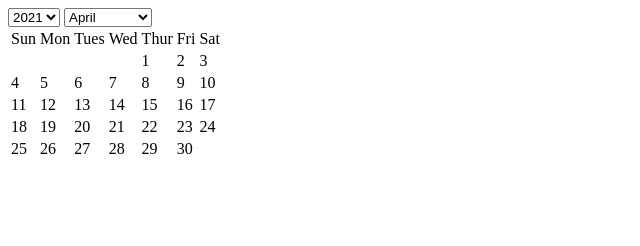
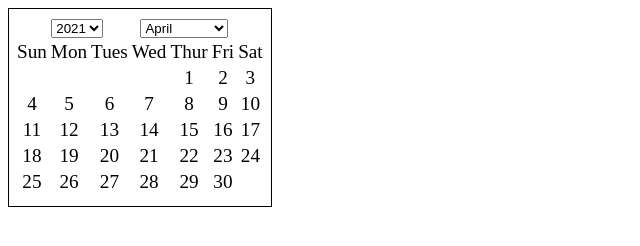
Before and after one commit to wickettc/calendar, a plain HTML site: page index.html in a window 1280 px wide. Shown: the whole page, without its empty margins (0-640 px from the left). Drawn offline with Linux system fonts and the light colour scheme.

Commit message:
days are clickable

```diff
--- a/index.html
+++ b/index.html
@@ -8,7 +8,8 @@
         <title>Calendar</title>
     </head>
     <body>
-        <div>
+        <div class="calendar-container">
+            <div class="calendar-selectors">
                 <select id="select-year"></select>
                 <select id="select-month">
                     <option value="0">January</option>
@@ -25,7 +26,8 @@
                     <option value="11">December</option>
                 </select>
             </div>
-        <div class="calendar"></div>
+            <div id="calendar"></div>
+        </div>
     </body>
     <script src="./script.js"></script>
 </html>
--- a/script.js
+++ b/script.js
@@ -1,6 +1,8 @@
-const calendar = document.querySelector('.calendar');
+const calendar = document.querySelector('#calendar');
 const selYear = document.querySelector('#select-year');
 const selMonth = document.querySelector('#select-month');
+
+let highlightedDay;
 
 for (let i = 1900; i < 2100; i++) {
     let opt = document.createElement('option');
@@ -81,12 +83,34 @@ const createCalendar = (year, month) => {
         }
     }
     calendar.appendChild(table);
+    addListenerToDays(calendar);
 };
 
 const removeOldCal = (par) => {
     while (par.firstChild) {
         par.removeChild(par.firstChild);
     }
+};
+
+const addListenerToDays = (table) => {
+    let tds = document.querySelectorAll('td');
+    tds.forEach((t) => {
+        if (t.dataset.date) {
+            t.classList.add('clickable');
+            t.addEventListener('click', (e) => {
+                highlightDay(e.target);
+            });
+        }
+    });
+};
+
+const highlightDay = (day) => {
+    if (highlightedDay) {
+        highlightedDay.classList.remove('highlight');
+    }
+    highlightedDay = day;
+    console.log(highlightedDay);
+    day.classList.add('highlight');
 };
 
 let today = new Date();
@@ -106,6 +130,3 @@ selMonth.addEventListener('change', () => {
     removeOldCal(calendar);
     createCalendar(selYear.value, selMonth.value);
 });
-
-const selDay = document.querySelectorAll('td');
-selDay.addEventListener('click', (e) => console.log(e.target));
--- a/style.css
+++ b/style.css
@@ -0,0 +1,25 @@
+.calendar-container {
+    display: inline-block;
+    border: 1px solid black;
+    padding: 10px 5px;
+    font-size: 1.2rem;
+}
+
+.calendar-selectors {
+    display: flex;
+    justify-content: space-evenly;
+    width: 100%;
+}
+
+.clickable {
+    cursor: pointer;
+}
+
+.highlight {
+    background-color: black;
+    color: white;
+}
+
+td {
+    text-align: center;
+}
```
Lines whose indentation alone changed are shown as unchanged.
